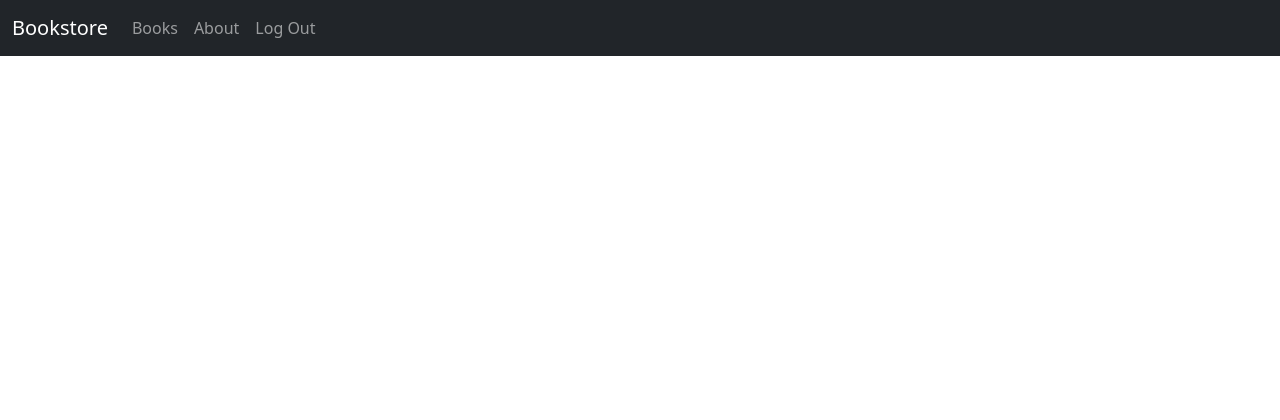
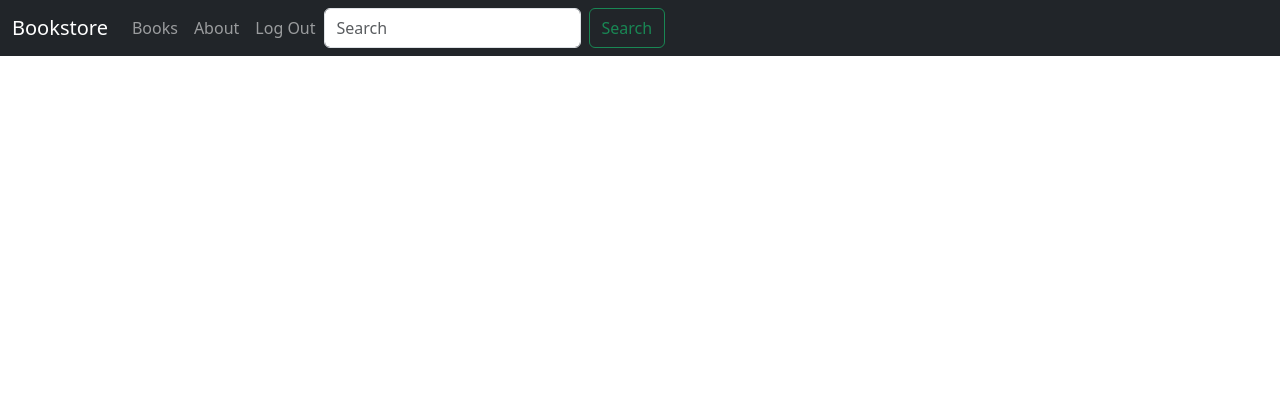
Before and after one commit to paulpromise/Bookstore, a Django app: page /books/ in a window 1280 px wide. Shown: the top 420 px of the page. Run offline with Django 5.2, Linux system fonts and the light colour scheme; the visitor is signed in with stand-in values (Sample User, id 1); data that the repository does not hold is empty.

Commit message:
added a search filter section to the bookapp

```diff
--- a/books/models.py
+++ b/books/models.py
@@ -11,6 +11,8 @@ class Book(models.Model):
     price = models.DecimalField(max_digits=6, decimal_places=2)
     cover = models.ImageField(upload_to="covers/", blank=True)
 
+    class Meta:
+        permissions = [("spercial_status", "Can read books")]
 
     def __str__(self):
         return self.title
--- a/books/urls.py
+++ b/books/urls.py
@@ -1,7 +1,8 @@
 from django.urls import path
-from .views import BookListView, BookDetailView
+from .views import BookListView, BookDetailView, SearchResultsListView
 
 urlpatterns = [
-    path('',BookListView.as_view(), name='book-list'),
-    path('<uuid:pk>/', BookDetailView.as_view(), name="book-detail"),
+    path("", BookListView.as_view(), name="book-list"),
+    path("<uuid:pk>/", BookDetailView.as_view(), name="book-detail"),
+    path("Search/", SearchResultsListView.as_view(), name="search-results"),
 ]
--- a/books/views.py
+++ b/books/views.py
@@ -1,5 +1,6 @@
 from django.shortcuts import render
 from . models import Book
+from django.db.models import Q
 from django.views.generic import ListView, DetailView
 
 # Create your views here.
@@ -13,3 +14,13 @@ class BookDetailView(DetailView):
     model = Book
     context_object_name = 'book'
     template_name = "books/book_detail.html"
+
+
+class SearchResultsListView(ListView):
+    model = Book
+    context_object_name = 'book_list'
+    template_name = "books/search-results.html"
+
+    def get_queryset(self):
+        query = self.request.GET.get("q")
+        return Book.objects.filter(Q(title__icontains=query) | Q(title__icontains=query))
--- a/django_project/settings.py
+++ b/django_project/settings.py
@@ -69,6 +69,8 @@ MIDDLEWARE = [
     "django.middleware.clickjacking.XFrameOptionsMiddleware",
     # Add the account middleware:
     "allauth.account.middleware.AccountMiddleware",
+    # Standard Middlewares
+    "django.contrib.auth.middleware.LoginRequiredMiddleware",
 ]
 
 ROOT_URLCONF = 'django_project.urls'
--- a/templates/base.html
+++ b/templates/base.html
@@ -52,6 +52,11 @@
                     </li>
 
                 {% endif %}
+                 <form class="d-flex" action="{% url 'search-results' %}" method="get">
+                    <input class="form-control me-2" type="search" name="q" placeholder="Search" aria-\
+                    label="Search" >
+                    <button class="btn btn-outline-success" type="submit">Search</button>
+                </form>
             </ul>
         </div>
     </div>
```
Also changed, not shown: templates/books/search-results.html (added, +13 -0 lines), books/migrations/0004_alter_book_options.py (added).
